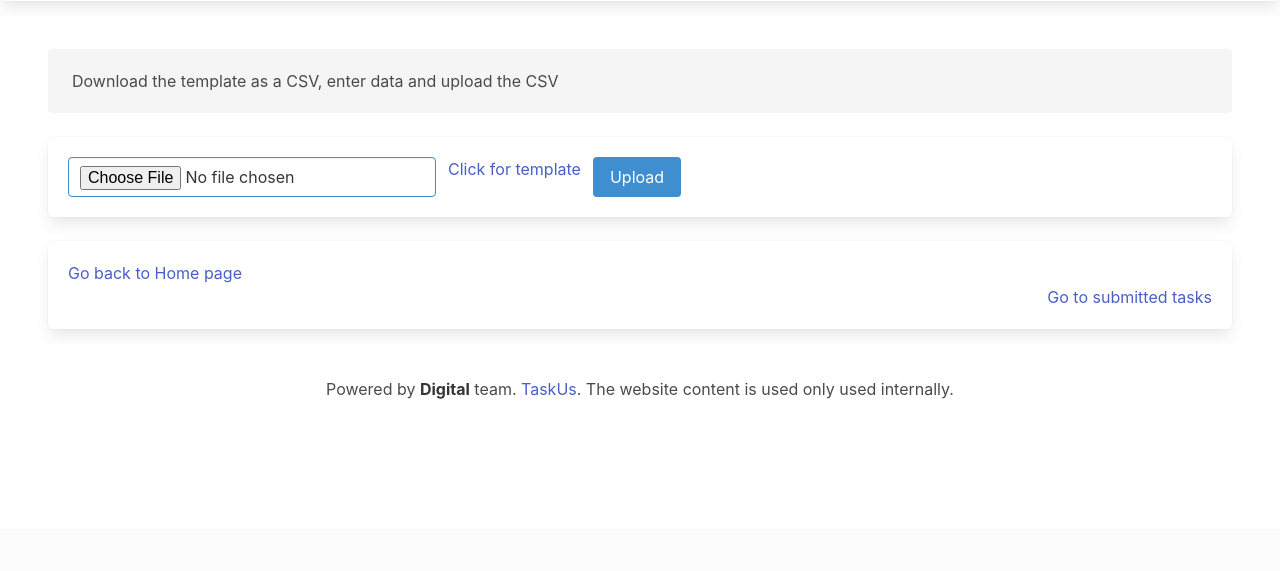
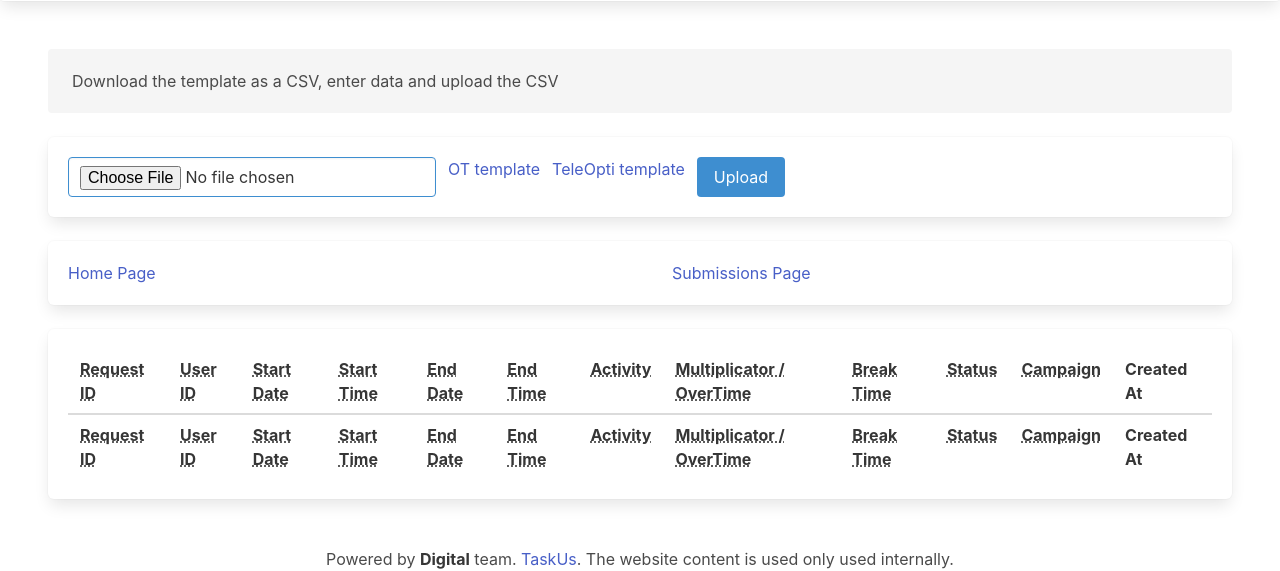
Before and after one commit to venkatgali-TU/Django_project, a Django app: page /upload-csv/ in a window 1280 px wide. Shown: the part 271-842 px from the top of the page. Before the commit the page ends 670 px from the top, so only its background shows below. Run offline with Django 3.2, Linux system fonts and the light colour scheme; lists and menus that the app fills with data are empty; some libraries are stand-ins or nearby versions.

Commit message:
Table look and feel Search field - changed from status to Name

```diff
--- a/mvp_site/mvp_app/templates/mvp/profile_upload.html
+++ b/mvp_site/mvp_app/templates/mvp/profile_upload.html
@@ -37,8 +37,14 @@
 
                                 <div class="control">
                                     <a
-                                            href="https://docs.google.com/spreadsheets/d/19TgZ8lofb6iWlTMiLSMJ_voWTo3eBXXHLHhhZo_zrEM/edit?usp=sharing">Click
-                                        for template</a>
+                                            href="https://docs.google.com/spreadsheets/d/19TgZ8lofb6iWlTMiLSMJ_voWTo3eBXXHLHhhZo_zrEM/edit?usp=sharing">OT
+                                        template</a>
+                                </div>
+
+                                <div class="control">
+                                    <a
+                                            href="https://docs.google.com/spreadsheets/d/1DEyMuFIEu0u-vUyoTXeK-OW0gD2tgtWC_mVrL7SvzeU/edit?usp=sharing">TeleOpti
+                                        template</a>
                                 </div>
 
                                 <div class="control">
@@ -61,86 +67,101 @@
     <article class="media">
         <div class="media-content">
             <div class="content">
-                <nav>
-                    <div class="level-left">
-                        <p class="level-item"><a href="{% url 'hello_mvp'  %}">Go back to Home page</a></p>
-                    </div>
-                    <div class="level-right">
-                        <p class="level-item"><a href="{% url 'data_view'  %}">Go to submitted tasks</a></p>
-                    </div>
-                </nav>
+
+                <div class="columns is-variable is-2-mobile is-0-tablet is-3-desktop is-8-widescreen is-1-fullhd">
+
+                    <div class="column"><a class="bd-notification is-primary"
+                                           href="{% url 'hello_mvp'  %}">Home
+                        Page</a></div>
+
+
+                    <div class="column"><a class="bd-notification is-primary"
+                                           href="{% url 'data_view'  %}">Submissions
+                        Page</a></div>
+
+                </div>
             </div>
         </div>
     </article>
 </div>
-{% for post in profiles %}
 <div class="box">
     <article class="media">
         <div class="media-content">
             <div class="content">
-                <table class="table is-bordered is-striped is-narrow is-hoverable is-fullwidth">
+                <table class="table">
+                    <thead>
                     <tr>
-                        <th>{{ "Request ID" }}</th>
-                        <td>{{ post.Name}}</td>
+                        <th><abbr title="Position">Request ID</abbr></th>
+                        <th><abbr title="Played">User ID</abbr></th>
+                        <th><abbr title="Won">Start Date</abbr></th>
+                        <th><abbr title="Drawn">Start Time</abbr></th>
+                        <th><abbr title="Lost">End Date</abbr></th>
+                        <th><abbr title="Goals for">End Time</abbr></th>
+                        <th><abbr title="Goals against">Activity</abbr></th>
+                        <th><abbr title="Goal difference">Multiplicator / OverTime</abbr></th>
+                        <th><abbr title="Points">Break Time</abbr></th>
+                        <th><abbr title="Points">Status</abbr></th>
+                        <th><abbr title="Points">Campaign</abbr></th>
+                        <th>Created At</th>
                     </tr>
+                    </thead>
+                    <tfoot>
                     <tr>
-                        <th>{{ "User ID" }}</th>
-                        <td>{{ post.user_ID }}</td>
+                        <th><abbr title="Position">Request ID</abbr></th>
+                        <th><abbr title="Played">User ID</abbr></th>
+                        <th><abbr title="Won">Start Date</abbr></th>
+                        <th><abbr title="Drawn">Start Time</abbr></th>
+                        <th><abbr title="Lost">End Date</abbr></th>
+                        <th><abbr title="Goals for">End Time</abbr></th>
+                        <th><abbr title="Goals against">Activity</abbr></th>
+                        <th><abbr title="Goal difference">Multiplicator / OverTime</abbr></th>
+                        <th><abbr title="Points">Break Time</abbr></th>
+                        <th><abbr title="Points">Status</abbr></th>
+                        <th><abbr title="Points">Campaign</abbr></th>
+                        <th>Created At</th>
                     </tr>
+                    </tfoot>
+                    <tbody>
+
+                    {% for post in profiles %}
+
                     <tr>
-                        <th>{{ "Start Date" }}</th>
+                        <th>{{ post.Name}}</th>
+                        <td>{{ post.user_ID}}
+                        </td>
                         <td>{{ post.Start_Date }}</td>
-                    </tr>
-                    <tr>
-                        <th>{{ "Start Time" }}</th>
                         <td>{{ post.Start_Time }}</td>
-                    </tr>
-                    <tr>
-                        <th>{{ "End Date" }}</th>
                         <td>{{ post.End_Date }}</td>
-                    </tr>
-                    <tr>
-                        <th>{{ "End Time" }}</th>
                         <td>{{ post.End_Time }}</td>
-                    </tr>
-                    <tr>
-                        <th>{{ "Activity" }}</th>
                         <td>{{ post.Activity|default:"-" }}</td>
-                    </tr>
-                    <tr>
-                        <th>{{ "Multiplicator / OverTime" }}</th>
                         <td>{{ post.Mul_Over|default:"-" }}</td>
-                    </tr>
-                    <tr>
-                        <th>{{ "Break Time" }}</th>
                         <td>{{ post.BreakTime|default:"-" }}</td>
-                    </tr>
-                    <tr>
-                        <th>{{ "Status" }}</th>
                         {% if 'omplete' in post.Status %}
                         <div class="has-text-info">
                             <td>Complete</td>
+                        </div>
+                        {% elif 'elp' in post.Status %}
+                        <div class="has-text-info">
+                            <td>Help Needed</td>
                         </div>
                         {% else %}
                         <div class="has-text-danger">
                             <td>In Progress</td>
                         </div>
                         {% endif %}
-                    </tr>
-                    <tr>
-                        <th>{{ "Campaign" }}</th>
                         <td>{{ post.Campaign|default:"-" }}</td>
+                        <td>{{ post.created_at }}</td>
+
+
                     </tr>
 
-                    <tr>
-                        <th>{{ "Created At" }}</th>
-                        <td>{{ post.created_at }}</td>
-                    </tr>
+                    {%endfor%}
+                    </tbody>
                 </table>
+
             </div>
         </div>
     </article>
 </div>
-{% endfor %}
 </body>
 {% endblock %}
--- a/mvp_site/mvp_app/views.py
+++ b/mvp_site/mvp_app/views.py
@@ -129,15 +129,15 @@ def data_view(request):
     if request.method == "POST":
         key = request.POST['key']
         print(" success data : " + request.POST['key'])
-        all_objects = MvpUserRequest.objects.filter(Status__contains=key)
-        paginator = Paginator(all_objects, 5)
+        all_objects = MvpUserRequest.objects.all().filter(Name__contains=key)
+        paginator = Paginator(all_objects, 35)
         page = request.GET.get('page')
         posts = paginator.get_page(page)
 
         return render(request, 'mvp/data.html', {'posts': posts})
     else:
         all_objects = MvpUserRequest.objects.all().order_by('-id')
-        paginator = Paginator(all_objects, 5)
+        paginator = Paginator(all_objects, 35)
         page = request.GET.get('page')
         posts = paginator.get_page(page)
 
@@ -602,7 +602,7 @@ def profile_upload(request):
                         Mul_Over=column[6],
                         Timezone='',
                         BreakTime=tmp_column,
-                        Status=''
+                        Status='In Progress'
                     )
                 else:
                     prompt['order'] = tmp_column
@@ -613,6 +613,25 @@ def profile_upload(request):
     except Exception as e:
         print(str(e))
         prompt['order'] = str(e)
+        return render(request, template, prompt)
+
+
+def help_needed(request):
+    # declaring template
+    template = "mvp/help_needed.html"
+    data = MvpUserRequest.objects.all().order_by('-id')
+    # prompt is a context variable that can have different values      depending on their context
+    if len(data) == 0:
+        order_str = "No records to show"
+    else:
+        order_str = "Please find all the tickets need help"
+
+    prompt = {
+        'order': 'Download the template as a CSV, enter data and upload the CSV',
+        'profiles': data
+    }
+    # GET request returns the value of the data with the specified key.
+    if request.method == "GET":
         return render(request, template, prompt)
 
 
```
Also changed, not shown: mvp_site/mvp_app/templates/mvp/data.html (+43 -38 lines), mvp_site/mvp_app/templates/mvp/help_needed.html (added, +114 -0 lines), mvp_site/mvp_app/templates/mvp/home.html (+21 -0 lines), mvp_site/mvp_app/templates/mvp/multi.html (+23 -9 lines), mvp_site/mvp_app/templates/mvp/single.html (+22 -8 lines).
